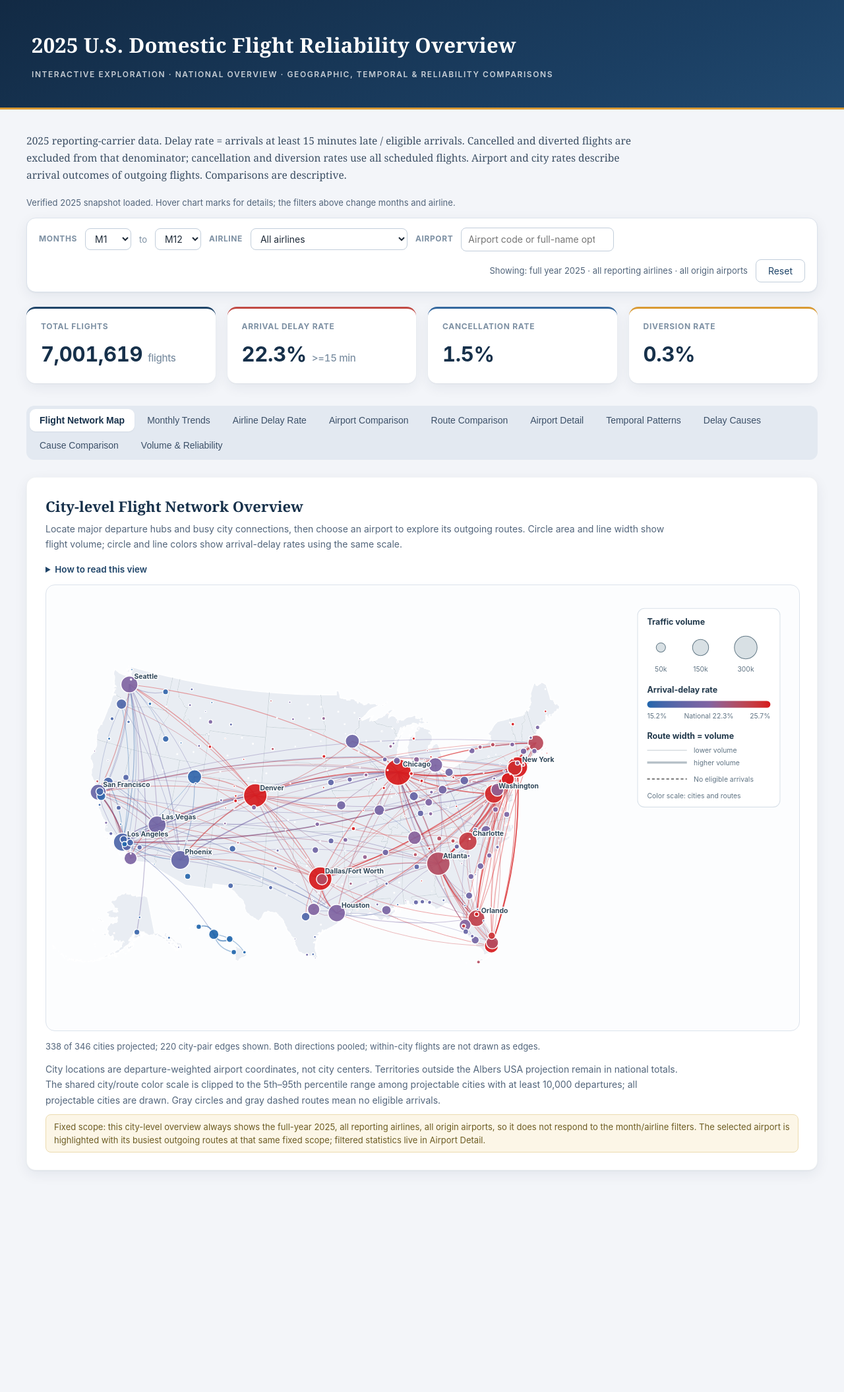
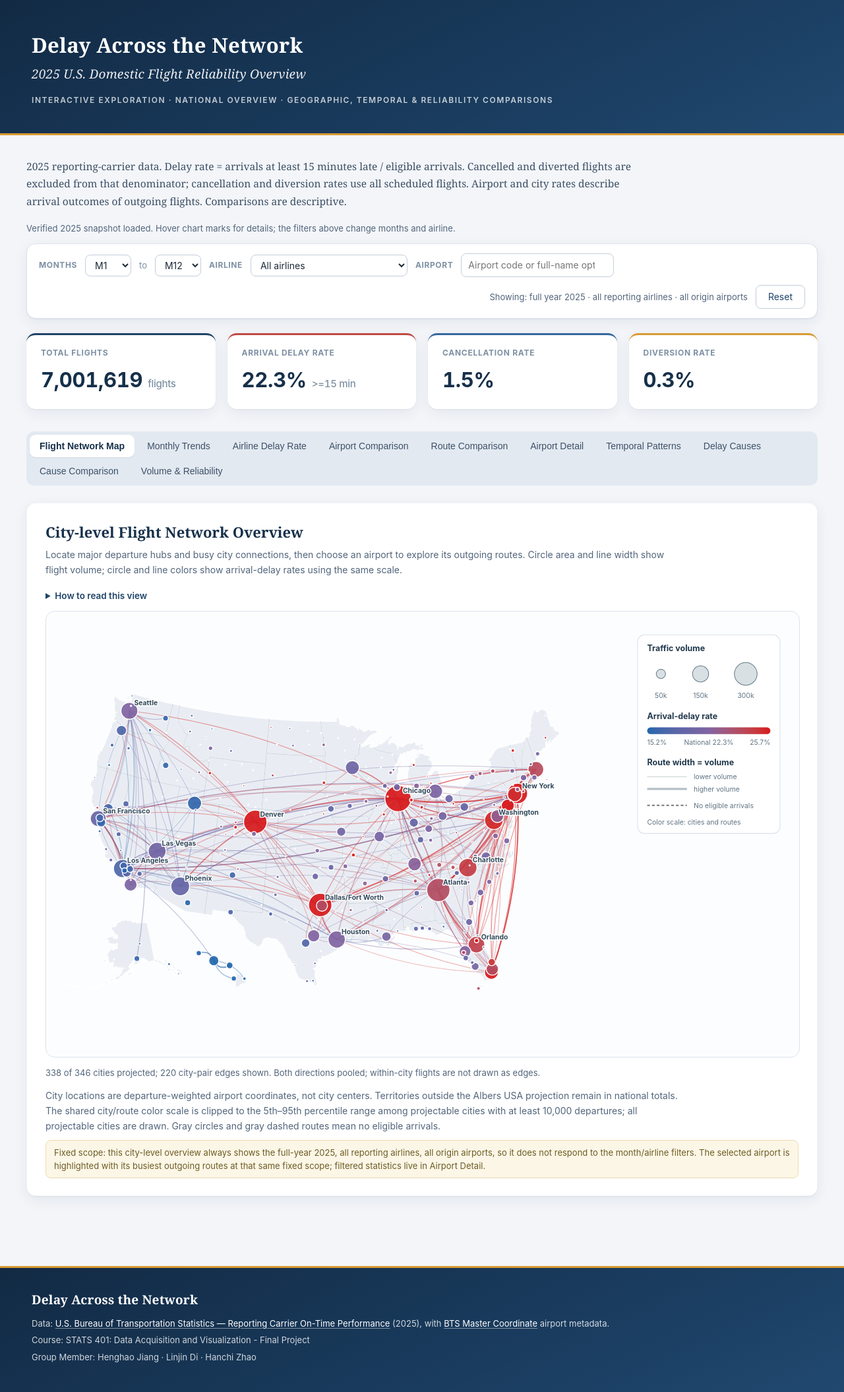
Before and after one commit to HarryC919/STATS-401-Final-Project, a website with bundled scripts: page site/index.html in a window 1280 px wide. Shown: the whole page at 66% size. Before the commit the page ends 1880 px from the top, so only its background shows below. Built offline with nearby package versions, Linux system fonts and the light colour scheme.

Commit message:
feat: add footer and secondary title

```diff
--- a/reports/site_validation_comparisons.json
+++ b/reports/site_validation_comparisons.json
@@ -362,8 +362,8 @@
     "live deployment"
   ],
   "source_sha256": {
-    "site/index.html": "622af7773e0c0d3075881d50251db227422da961a3087f62df5bde9fe4a6316b",
-    "site/css/style.css": "4255c3c83d90d7370b0eda7877eb4bcf16fcf8e5ecac58efe80091c1589a1545",
+    "site/index.html": "80991ec29188497afb8d8fbc7620a48f8bb5c0e66f638ce64ac4f51d50fec185",
+    "site/css/style.css": "66854d5e32e13139959d067089f4ccd9801e9ee7b90d184d9185b7655578fbdb",
     "site/js/app.js": "5c9f3a45bb530f7875aa917517f4caa68c706126a0b35965f7bd77bde4506bf6",
     "site/js/charts.js": "ca24ae438aa25926b741a270972d12cf1b3fc5217b0550bc1292c42e4b383b5b",
     "site/js/aggregate.js": "3cb8fac563555c207c8f4ff0c86dc3c13ff95a6e7067e6ed57282c66e132cab5",
--- a/site/css/style.css
+++ b/site/css/style.css
@@ -67,11 +67,20 @@ header {
   border-bottom: 3px solid var(--amber);
 }
 header h1 {
-  margin: 0 0 12px;
+  margin: 0 0 6px;
   font-family: var(--font-serif);
   font-size: 31px;
   font-weight: 700;
   letter-spacing: .01em;
+}
+header h2 {
+  margin: 0 0 16px;
+  font-family: var(--font-serif);
+  font-size: 19px;
+  font-weight: 400;
+  font-style: italic;
+  letter-spacing: .01em;
+  opacity: .92;
 }
 header p {
   margin: 0;
@@ -381,12 +390,44 @@ section svg { width: 100%; height: auto; display: block; }
 .map-legend-text { font-size: 10px; fill: #5f7383; }
 
 /* ============================================================
+   Footer — mirrors the header band
+   ============================================================ */
+footer {
+  background: linear-gradient(155deg, var(--ink-900) 0%, #1b3f63 72%, #21496f 100%);
+  color: #fff;
+  border-top: 3px solid var(--amber);
+  padding: 34px 48px 38px;
+}
+.footer-brand {
+  margin: 0 0 10px;
+  font-family: var(--font-serif);
+  font-size: 19px;
+  font-weight: 700;
+  letter-spacing: .01em;
+}
+.footer-line {
+  margin: 4px 0;
+  font-size: 13px;
+  line-height: 1.65;
+  color: rgba(255, 255, 255, .8);
+}
+.footer-line a {
+  color: #fff;
+  text-decoration-color: rgba(255, 255, 255, .45);
+  text-underline-offset: 2px;
+}
+.footer-line a:hover { text-decoration-color: #fff; }
+footer a:focus-visible { outline: 3px solid var(--focus); outline-offset: 2px; }
+
+/* ============================================================
    Narrow screens
    ============================================================ */
 @media (max-width: 650px) {
   header { padding: 28px 18px 26px; }
   header h1 { font-size: 24px; }
+  header h2 { font-size: 15.5px; margin-bottom: 12px; }
   header p { letter-spacing: .09em; }
+  footer { padding: 26px 18px 30px; }
   .container { padding: 20px 12px; }
   .kpi-row { grid-template-columns: repeat(2, minmax(0, 1fr)); gap: 10px; }
   .kpi { padding: 12px 14px 14px; }
--- a/site/index.html
+++ b/site/index.html
@@ -4,7 +4,7 @@
 <meta charset="UTF-8">
 <meta name="viewport" content="width=device-width, initial-scale=1">
 <link rel="icon" href="data:,">
-<title>2025 U.S. Domestic Flight Reliability Overview</title>
+<title>Delay Across the Network — 2025 U.S. Domestic Flight Reliability Overview</title>
 <script src="vendor/d3.min.js"></script>
 <script src="vendor/topojson-client.min.js"></script>
 <link rel="stylesheet" href="css/style.css">
@@ -12,7 +12,8 @@
 <body>
 
 <header>
-  <h1>2025 U.S. Domestic Flight Reliability Overview</h1>
+  <h1>Delay Across the Network</h1>
+  <h2>2025 U.S. Domestic Flight Reliability Overview</h2>
   <p>Interactive Exploration &middot; National Overview &middot; Geographic, Temporal &amp; Reliability Comparisons</p>
 </header>
 
@@ -256,6 +257,13 @@
 
 </main>
 
+<footer>
+  <p class="footer-brand">Delay Across the Network</p>
+  <p class="footer-line">Data: <a href="https://www.transtats.bts.gov/DL_SelectFields.aspx?QO_fu146_anzr=b0-gvzr&amp;gnoyr_VQ=FGJ" target="_blank" rel="noopener">U.S. Bureau of Transportation Statistics — Reporting Carrier On-Time Performance</a> (2025), with <a href="https://www.transtats.bts.gov/DL_SelectFields.aspx?QO_fu146_anzr=N8vn6v10+f722146+gnoyr5&amp;gnoyr_VQ=FLL" target="_blank" rel="noopener">BTS Master Coordinate</a> airport metadata.</p>
+  <p class="footer-line">Course: STATS 401: Data Acquisition and Visualization - Final Project</p>
+  <p class="footer-line">Group Member: Henghao Jiang &middot; Linjin Di &middot; Hanchi Zhao</p>
+</footer>
+
 <div class="tooltip" id="tooltip"></div>
 <div class="airport-chooser" id="airport-chooser" role="dialog" aria-label="Choose an airport" hidden></div>
 
```
Also changed, not shown: reports/site_validation_view_guides.json (+12 -12 lines), docs/assets/comparison-refinement/mobile-route-controls.png, docs/assets/view-guides/airline-mobile.png, docs/assets/view-guides/cause.png.
